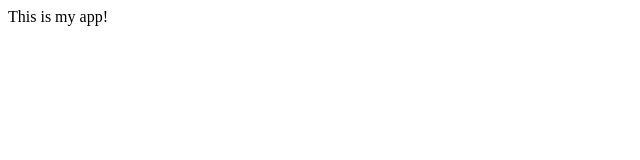
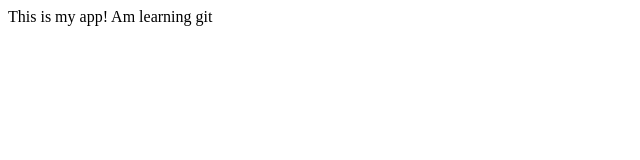
Before and after one commit to GeorgeObanda/myappsample, a plain HTML site: page index.html in a window 1280 px wide. Shown: the whole page, without its empty margins (0-640 px from the left). Drawn offline with Linux system fonts and the light colour scheme.

Commit message:
login form

```diff
--- a/index.html
+++ b/index.html
@@ -3,6 +3,6 @@
   <title>App</title>
 </head>
 <body>
-  This is my app!
+  This is my app! Am learning git
 </body>
 </html>
```
Also changed, not shown: log.txt (added), login.html (added).
